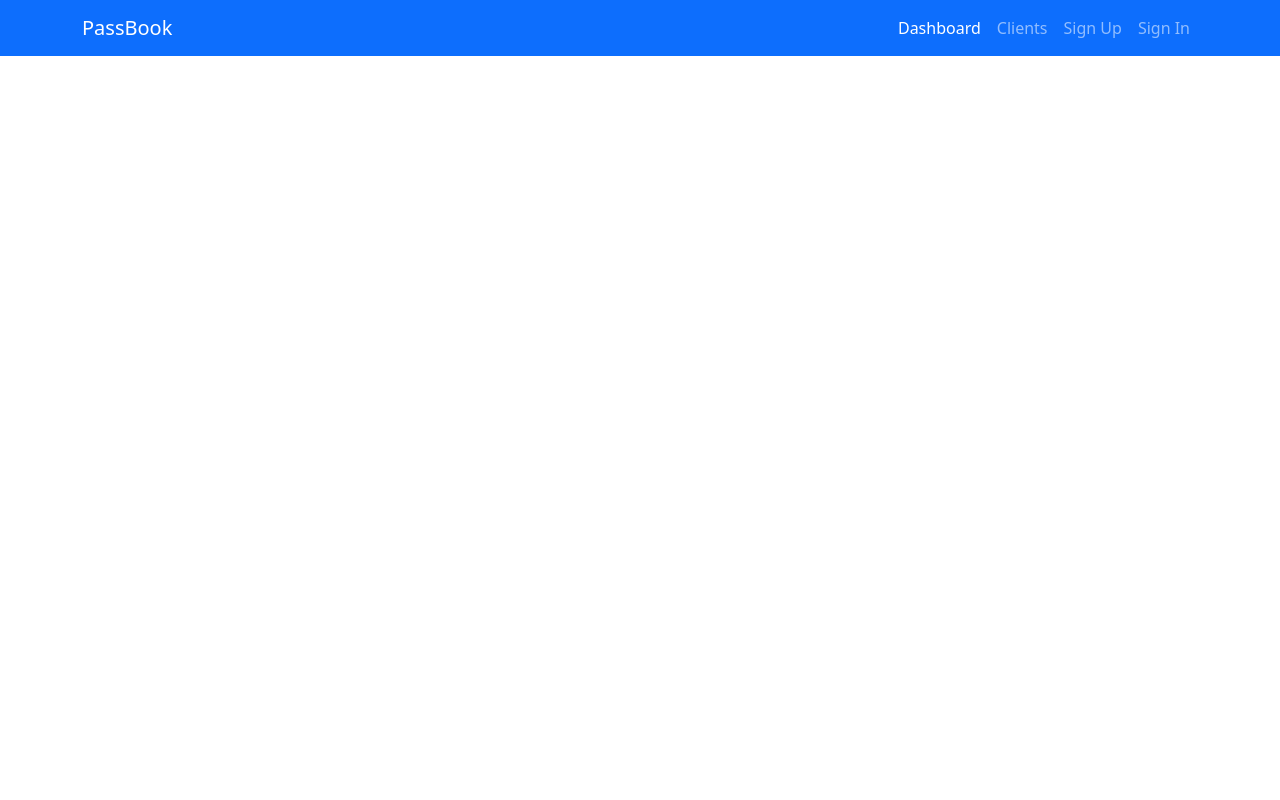
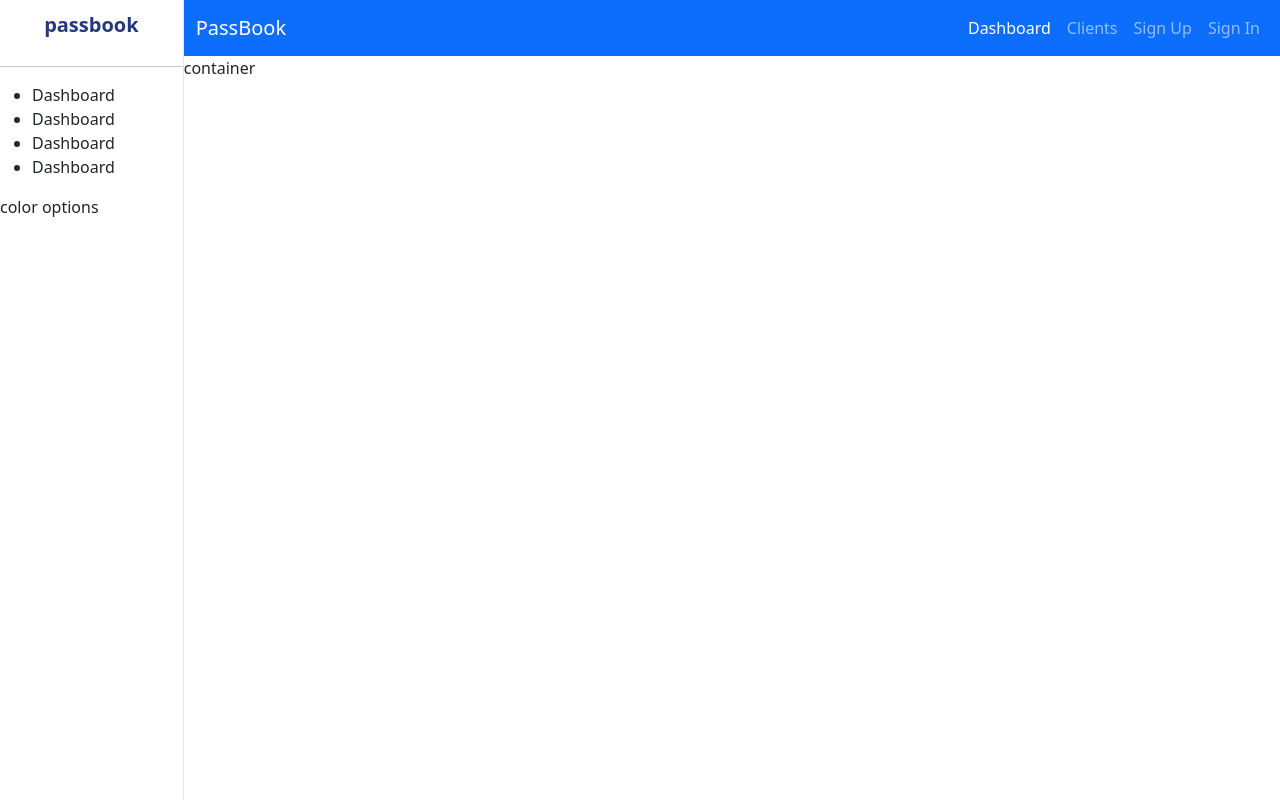
Before and after one commit to samyfrey/passbook, a React (Create React App) app in the folder client/: page / in a window 1280 px wide. Built offline with nearby package versions, Linux system fonts and the light colour scheme.

Commit message:
initiate sidebar first layout

```diff
--- a/client/src/App.js
+++ b/client/src/App.js
@@ -4,6 +4,7 @@ import { Route, Routes } from 'react-router-dom'
 import { v4 as uuid } from 'uuid'
 
 import AutoDismissAlert from './components/AutoDismissAlert/AutoDismissAlert'
+import Sidebar from './components/sidebar/Sidebar'
 import Header from './components/Header/Header'
 import SignUp from './components/auth/SignUp'
 import SignIn from './components/auth/SignIn'
@@ -27,7 +28,9 @@ const App = () => {
   }
 
   return (
-    <>
+    <div className='app'>
+      <Sidebar />
+      <div className='appContainer'>
         <Header user={user} />
         {msgAlerts.map((msgAlert) => (
           <AutoDismissAlert
@@ -38,7 +41,7 @@ const App = () => {
             id={msgAlert.id}
           />
         ))}
-      <main className='container'>
+        container
         <Routes>
           <Route path='/account/'>
             <Route index element={<Account />} />
@@ -74,8 +77,8 @@ const App = () => {
 
           <Route path='/dashboard' element={<Dashboard />} />
         </Routes>
-      </main>
-    </>
+      </div>
+    </div>
   )
 }
 
--- a/client/src/components/Table/ListTable.jsx
+++ b/client/src/components/Table/ListTable.jsx
@@ -6,27 +6,30 @@ import TableContainer from '@mui/material/TableContainer'
 import TableHead from '@mui/material/TableHead'
 import TableRow from '@mui/material/TableRow'
 import Paper from '@mui/material/Paper'
+import './listTable.scss'
+import { Link } from 'react-router-dom'
 
-export default function ListTable ({ clients }) {
+export default function ListTable ({ rows }) {
   return (
-    <TableContainer component={Paper}>
+    <TableContainer component={Paper} className="table">
       <Table sx={{ minWidth: 650 }} aria-label="simple table">
         <TableHead>
           <TableRow>
-            <TableCell>Company Name</TableCell>
-            <TableCell align="right">Industry</TableCell>
+            <TableCell className="tableCell">Company Name</TableCell>
+            <TableCell className="tableCell" align="right">Industry</TableCell>
 
           </TableRow>
         </TableHead>
         <TableBody>
-          {clients.map((row) => (
+          {rows.map((row) => (
             <TableRow
-              key={row.name}
-              sx={{ '&:last-child td, &:last-child th': { border: 0 } }}
-            >
-              <TableCell component="th" scope="row">
-                {row.name}
-              </TableCell>
+              key={row._id}
+            ><Link to={`/clients/${row._id}`}>
+                <TableCell>
+                  {row.name}
+                </TableCell>
+
+              </Link>
               <TableCell align="right">{row.industry}</TableCell>
 
             </TableRow>
--- /dev/null
+++ b/client/src/components/Table/listTable.scss
@@ -0,0 +1,32 @@
+.table {
+  .cellWrapper {
+    display: flex;
+    align-items: center;
+
+    .image {
+      width: 32px;
+      height: 32px;
+      border-radius: 50%;
+      margin-right: 10px;
+      object-fit: cover;
+    }
+  }
+
+  .status {
+    padding: 5px;
+    border-radius: 5px;
+
+    &.Approved {
+      color: green;
+      background-color: rgba(0, 128, 0, 0.151);
+    }
+    &.Pending {
+      color: goldenrod;
+      background-color: rgba(189, 189, 3, 0.103);
+    }
+  }
+}
+
+.tableCell{
+    color: red;
+}
--- a/client/src/components/pages/Clients/Client.scss
+++ b/client/src/components/pages/Clients/Client.scss
@@ -1,3 +1,4 @@
+
 .create-client-form {
   display: flex;
   flex-wrap: wrap
--- a/client/src/components/pages/Clients/ClientsOverview.jsx
+++ b/client/src/components/pages/Clients/ClientsOverview.jsx
@@ -4,6 +4,7 @@ import { indexClients } from '../../../api/clients'
 import { Link } from 'react-router-dom'
 import { Spinner } from 'react-bootstrap'
 import ListTable from '../../Table/ListTable'
+import './Client.scss'
 // import { indexLoans } from '../../../api/loans'
 
 const ClientsOverview = () => {
@@ -47,18 +48,18 @@ const ClientsOverview = () => {
   // }, 0)
 
   return (
-    <div>
+    <div className='container'>
       <h1>Clients List</h1>
       <Link to='/clients/create'>
         <button>Add a client</button>
       </Link>
-      {clients.map(client => (
+      {/* {clients.map(client => (
         <ul key={client._id}>
           <Link to={`/clients/${client._id}`}>{client.name}</Link>
         </ul>
-      ))}
+      ))} */}
       {/* {globalAmount} */}
-      <ListTable clients={clients}/>
+      <ListTable rows={clients}/>
     </div>
   )
 }
--- /dev/null
+++ b/client/src/components/sidebar/Sidebar.jsx
@@ -0,0 +1,23 @@
+import './sidebar.scss'
+import React from 'react'
+
+const Sidebar = () => {
+  return (
+    <div className='sidebar'>
+
+      <div className='top'><span className="logo">passbook</span></div>
+      <hr/>
+      <div className='center'>
+        <ul>
+          <li><span>Dashboard</span></li>
+          <li><span>Dashboard</span></li>
+          <li><span>Dashboard</span></li>
+          <li><span>Dashboard</span></li>
+        </ul>
+      </div>
+      <div className='bottom'>color options</div>
+    </div>
+  )
+}
+
+export default Sidebar
--- /dev/null
+++ b/client/src/components/sidebar/sidebar.scss
@@ -0,0 +1,39 @@
+.sidebar {
+    // background-color: lightblue;
+    flex: 1;
+    border-right: 0.5px solid rgb(230, 227, 227);
+    min-height: 100vh;
+    background-color: #fff;
+
+    .top{
+        height: 50px;
+        display: flex;
+        align-items: center;
+        justify-content: center;
+
+        .logo{
+            font-size: 20px;
+            font-weight: bold;
+            color: #243880 ;
+        }
+
+        hr {
+            height: 0;
+            border: 0.5px solid rgb(230, 227, 227);
+
+        }
+
+    .center{
+        padding-left: 10px
+
+        ul{
+        list-style: none;
+        margin: 0;
+        padding: 0;
+        };
+
+    }
+    }
+
+
+}
--- a/client/src/index.scss
+++ b/client/src/index.scss
@@ -1 +1,11 @@
 @import '~bootstrap/scss/bootstrap';
+
+.app {
+    display: flex;
+
+    .appContainer{
+        // background-color: lightcoral;
+        flex: 6
+    }
+
+}
```
Lines whose indentation alone changed are shown as unchanged.
